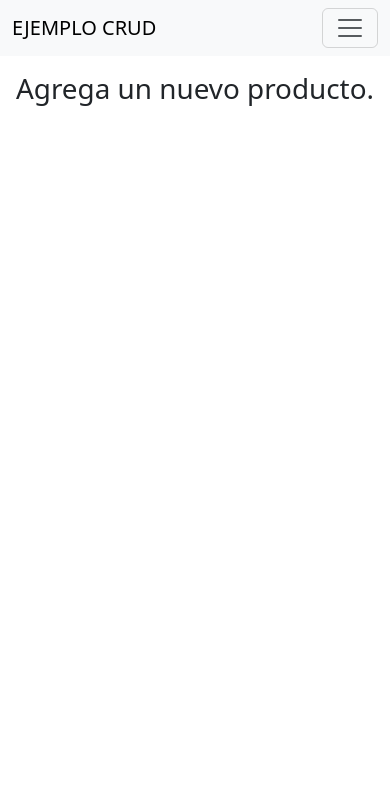
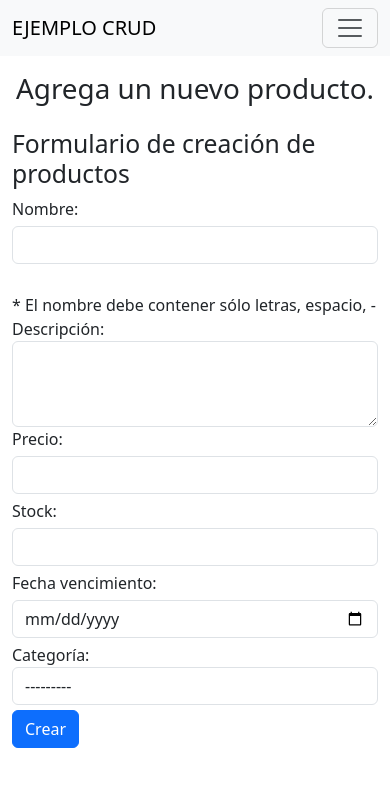
Before and after one commit to NelsonRamirezC/m7_s2_ejemplos, a Django app: page /inventario/productos/add in a window 390 px wide. Shown: the top 787 px of the page. Run offline with Django 4.2, Linux system fonts and the light colour scheme; data that the repository does not hold is empty.

Commit message:
Se crea formulario con django usando widgets para utilizarlo en la creación y actualización de productos

```diff
--- a/inventario/forms.py
+++ b/inventario/forms.py
@@ -0,0 +1,35 @@
+from django.forms import ModelForm
+from django import forms
+
+from .models import Producto
+
+class ProductoForm(ModelForm):
+
+    class Meta:
+        model = Producto
+        fields = [
+            'nombre',
+            'descripcion',
+            'precio',
+            'stock',
+            'fecha_vencimiento',
+            'categoria'
+            ]
+
+        labels = {
+            "descripcion": ("Descripción"),
+            "categoria": ("Categoría"),
+        }
+
+        help_texts = {
+            "nombre": ("* El nombre debe contener sólo letras, espacio, -"),
+        }
+
+        widgets = {
+            "nombre": forms.TextInput(attrs={"class": 'form-control', 'maxlength': 50}),
+            "descripcion": forms.Textarea(attrs={"class": 'form-control', "rows": 3}),
+            "precio": forms.NumberInput(attrs={"class": 'form-control', 'min': 1}),
+            "stock": forms.NumberInput(attrs={"class": 'form-control', 'min': 0}),
+            "fecha_vencimiento": forms.DateInput(attrs={"class": 'form-control', 'type': 'date'}),
+            "categoria": forms.Select(attrs={"class": 'form-control'}),
+        }
--- a/inventario/views.py
+++ b/inventario/views.py
@@ -4,7 +4,7 @@ from .models import Producto, Categoria
 from django.db.models import Q
 from django.db.models import Count, Sum, Avg, Min, Max
 
-
+from .forms import ProductoForm
 
 # Create your views here.
 
@@ -59,4 +59,10 @@ def listado_productos(request):
 
 def add_producto(request):
     contexto = {}
-    return render(request, 'add_producto.html', contexto)
+
+    if request.method == 'GET':
+        contexto["form"] = ProductoForm()
+        return render(request, 'add_producto.html', contexto)
+
+    if request.method == 'POST':
+        pass
--- a/templates/add_producto.html
+++ b/templates/add_producto.html
@@ -7,7 +7,29 @@
     </header>
 
     <main class="container">
+        <section>
+            <h2>Formulario de creación de productos</h2>
+
+            <div class="row justify-content-center">
+                <div class="col-12 col-sm-6 col-lg-5">
+                    <form method="post" id="form_add_producto">
+                        {% csrf_token %}
+                        {{form}}
+                        <div>
+                            <input type="submit" value="Crear" class="btn btn-primary">
+                        </div>
+                    </form>
+                </div>
+            </div>
+        </section>
 
     </main>
 
+
+<style>
+    #form_add_producto input{
+        margin: 5px 0px;
+    }
+</style>
+
 {% endblock contenido %}
```
